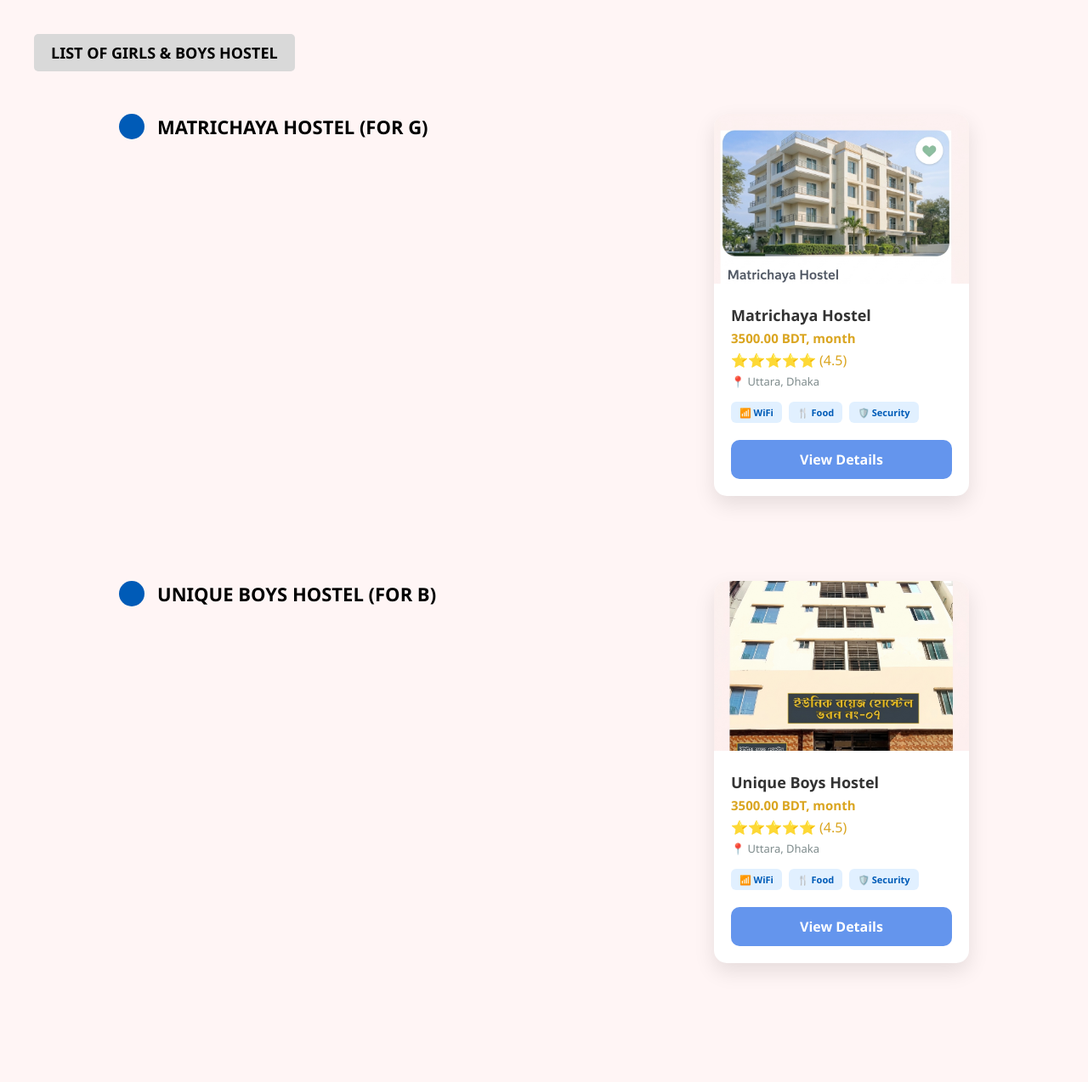
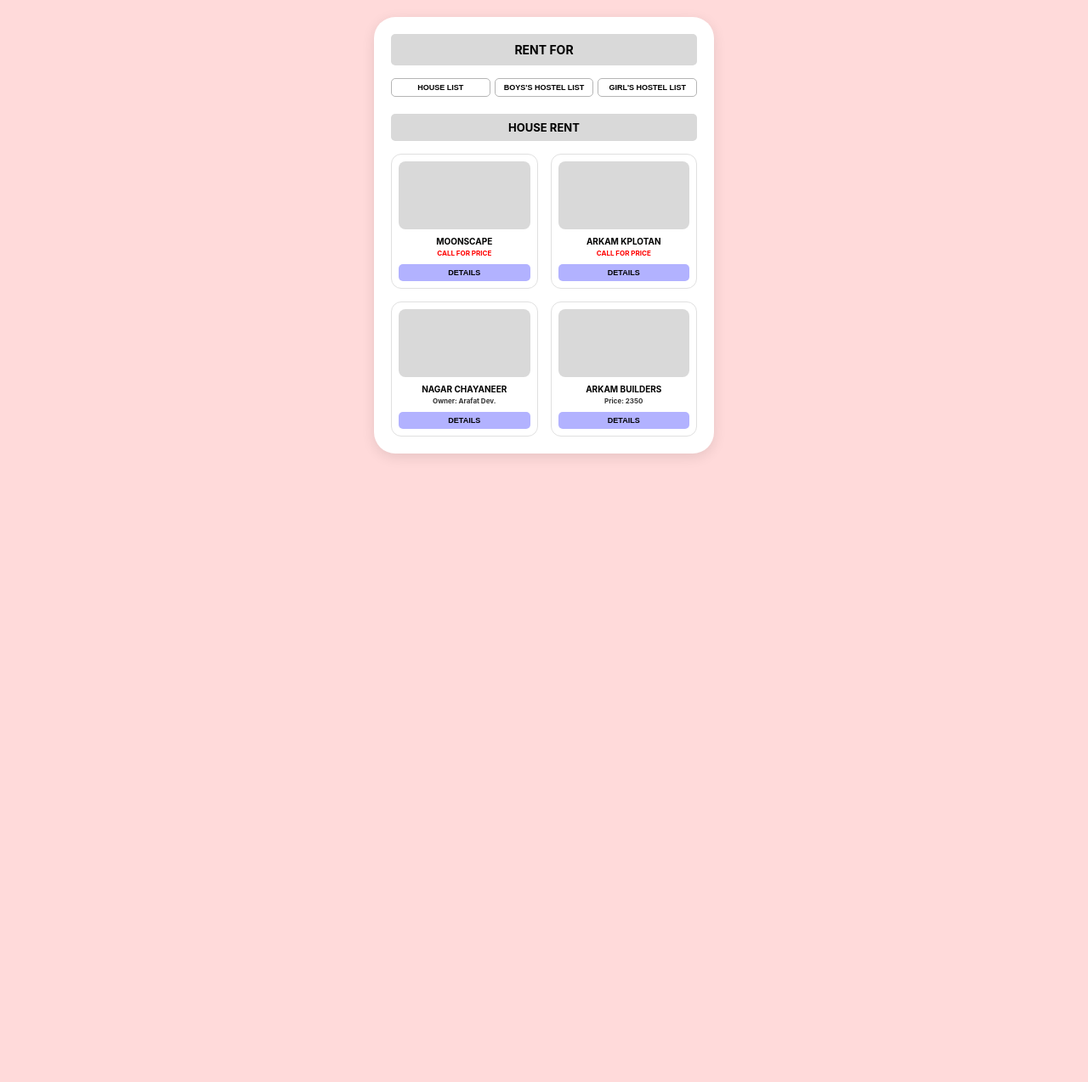
Before and after one commit to Riya1153/StayFinder, a Django app: page /hostels/ in a window 1280 px wide. Shown: the whole page at 85% size. After the commit the page ends 538 px from the top, so only its background shows below. Run offline with Django 5.2, Linux system fonts and the light colour scheme; data comes from the database, SQL or seed files in the repository.

Commit message:
StayFinder-15: Rent For list UI implemented and layout structured

```diff
--- a/core/templates/hostel_list.html
+++ b/core/templates/hostel_list.html
@@ -2,100 +2,148 @@
 <html lang="en">
 <head>
     <meta charset="UTF-8">
-    <title>StayFinder - Hostel List</title>
+    <title>House & Hostel List - StayFinder</title>
     <style>
-        * { margin: 0; padding: 0; box-sizing: border-box; font-family: 'Segoe UI', sans-serif; }
-        body { background-color: #FFF5F5; padding: 40px; }
-
-        .header-box {
-            background: #D9D9D9; display: inline-block; padding: 10px 20px;
-            margin-bottom: 50px; border-radius: 5px;
+        body {
+            background-color: #FFDADA; /* Exact Figma Peach */
+            font-family: 'Inter', sans-serif;
+            margin: 0;
+            padding: 20px;
+            display: flex;
+            justify-content: center;
         }
-        .header-title { font-size: 18px; font-weight: 800; color: #000; }
-
-        .container { max-width: 1000px; margin: 0 auto; }
-
-        /* Figma Card Row Fix */
-        .hostel-row {
+        .main-container {
+            width: 360px; /* Exact mobile-view width */
+            background-color: white;
+            border-radius: 25px;
+            padding: 20px;
+            box-shadow: 0px 4px 15px rgba(0,0,0,0.1);
+        }
+        .header-section {
+            background-color: #D9D9D9;
+            padding: 10px;
+            text-align: center;
+            font-weight: bold;
+            font-size: 14px;
+            border-radius: 5px;
+            margin-bottom: 15px;
+        }
+        .filter-buttons {
             display: flex;
-            justify-content: space-between;
-            align-items: flex-start;
-            margin-bottom: 100px; /* Jate niche niche thikmoto thake */
+            gap: 5px;
+            margin-bottom: 20px;
+        }
+        .filter-btn {
+            flex: 1;
+            background-color: white;
+            border: 1px solid #B5B5B5;
+            padding: 5px 2px;
+            border-radius: 5px;
+            font-size: 9px;
+            font-weight: bold;
+            cursor: pointer;
+        }
+        .rent-title {
+            background-color: #D9D9D9;
+            padding: 8px;
+            text-align: center;
+            font-weight: bold;
+            font-size: 13px;
+            border-radius: 5px;
+            margin-bottom: 15px;
+        }
+        /* Grid Layout like Figma */
+        .property-grid {
+            display: grid;
+            grid-template-columns: 1fr 1fr; /* 2 items per row */
+            gap: 15px;
+        }
+        .card {
+            background: #fff;
+            border: 1px solid #E0E0E0;
+            border-radius: 12px;
+            padding: 8px;
+            display: flex;
+            flex-direction: column;
+            align-items: center;
+        }
+        .img-box {
             width: 100%;
+            height: 80px;
+            background-color: #D9D9D9;
+            border-radius: 8px;
+            margin-bottom: 8px;
         }
-
-        .name-side { display: flex; align-items: center; gap: 15px; width: 50%; }
-        .blue-dot { width: 30px; height: 30px; background: #005BB7; border-radius: 50%; flex-shrink: 0; }
-        .hostel-name { font-size: 22px; font-weight: 800; color: #000; text-transform: uppercase; }
-
-        .card-side { width: 50%; display: flex; justify-content: flex-end; }
-        .card {
-            background: white; border-radius: 15px; width: 300px;
-            box-shadow: 0 10px 25px rgba(0,0,0,0.1); overflow: hidden;
+        .name {
+            font-size: 10px;
+            font-weight: bold;
+            margin-bottom: 3px;
+            text-transform: uppercase;
         }
-
-        .hostel-img { width: 100%; height: 200px; object-fit: cover; }
-        .card-body { padding: 20px; text-align: left; }
-        .card-title { font-size: 18px; font-weight: 700; color: #333; }
-        .card-price { font-size: 15px; color: #DAA520; font-weight: 600; margin: 5px 0; }
-        .card-location { font-size: 13px; color: #7f8c8d; margin-bottom: 15px; }
-
-        /* Features */
-        .features { display: flex; flex-wrap: wrap; gap: 8px; margin-bottom: 20px; }
-        .feature-tag {
-            font-size: 11px; background: #E1F0FF; color: #005BB7;
-            padding: 5px 10px; border-radius: 6px; font-weight: bold;
+        .info {
+            font-size: 8px;
+            font-weight: bold;
+            color: #333;
+            margin-bottom: 8px;
+            text-align: center;
         }
-
-        .btn-view {
-            display: block; width: 100%; padding: 12px;
-            background: #6495ED; color: white; text-align: center;
-            text-decoration: none; border-radius: 10px; font-weight: bold;
+        .price-red {
+            color: #FF0000;
+        }
+        .details-btn {
+            background-color: #B2B2FF; /* Figma Light Purple */
+            border: none;
+            padding: 5px;
+            width: 100%;
+            border-radius: 5px;
+            font-weight: bold;
+            font-size: 9px;
+            cursor: pointer;
         }
     </style>
 </head>
 <body>
 
-    <div class="header-box">
-        <h2 class="header-title">LIST OF GIRLS & BOYS HOSTEL</h2>
-    </div>
+    <div class="main-container">
+        <div class="header-section">RENT FOR</div>
 
-    <div class="container">
-        {% for hostel in hostels %}
-        <div class="hostel-row">
-            <div class="name-side">
-                <span class="blue-dot"></span>
-                <h3 class="hostel-name">{{ hostel.title }} (FOR {{ hostel.gender|upper }})</h3>
+        <div class="filter-buttons">
+            <button class="filter-btn">HOUSE LIST</button>
+            <button class="filter-btn">BOYS'S HOSTEL LIST</button>
+            <button class="filter-btn">GIRL'S HOSTEL LIST</button>
+        </div>
+
+        <div class="rent-title">HOUSE RENT</div>
+
+        <div class="property-grid">
+            <div class="card">
+                <div class="img-box"></div>
+                <div class="name">MOONSCAPE</div>
+                <div class="info price-red">CALL FOR PRICE</div>
+                <button class="details-btn">DETAILS</button>
             </div>
 
-            <div class="card-side">
-                <div class="card">
-                    {% if hostel.image %}
-                        <img src="{{ hostel.image.url }}" class="hostel-img">
-                    {% else %}
-                        <img src="https://via.placeholder.com/300x200" class="hostel-img">
-                    {% endif %}
+            <div class="card">
+                <div class="img-box"></div>
+                <div class="name">ARKAM KPLOTAN</div>
+                <div class="info price-red">CALL FOR PRICE</div>
+                <button class="details-btn">DETAILS</button>
+            </div>
 
-                    <div class="card-body">
-                        <p class="card-title">{{ hostel.title }}</p>
-                        <p class="card-price">{{ hostel.price_per_month }} BDT, month</p>
-                        <p style="color: #DAA520; margin-bottom: 5px;">⭐⭐⭐⭐⭐ (4.5)</p>
-                        <p class="card-location">📍 {{ hostel.location }}</p>
+            <div class="card">
+                <div class="img-box"></div>
+                <div class="name">Nagar Chayaneer</div>
+                <div class="info">Owner: Arafat Dev.</div>
+                <button class="details-btn">DETAILS</button>
+            </div>
 
-                        <div class="features">
-                            <span class="feature-tag">📶 WiFi</span>
-                            <span class="feature-tag">🍴 Food</span>
-                            <span class="feature-tag">🛡️ Security</span>
-                        </div>
-
-                        <a href="#" class="btn-view">View Details</a>
-                    </div>
-                </div>
+            <div class="card">
+                <div class="img-box"></div>
+                <div class="name">ARKAM BUILDERS</div>
+                <div class="info">Price: 2350</div>
+                <button class="details-btn">DETAILS</button>
             </div>
         </div>
-        {% empty %}
-            <p>Admin theke hostel add koro!</p>
-        {% endfor %}
     </div>
 
 </body>
--- a/core/views.py
+++ b/core/views.py
@@ -3,10 +3,6 @@ from .models import Hostel
 
 def front_page(request):
     return render(request, 'front_page.html') # Page 1
-
-def hostel_list(request):
-    hostels = Hostel.objects.all()
-    return render(request, 'hostel_list.html', {'hostels': hostels}) # Page 5
 
 def registration(request):
     return render(request, 'registration.html')
@@ -22,3 +18,6 @@ def add_hostel(request):
 
 def dashboard(request):
     return render(request, 'dashboard.html')
+
+def hostel_list(request):
+    return render(request, 'hostel_list.html')
--- a/stayfinder_backend/urls.py
+++ b/stayfinder_backend/urls.py
@@ -1,18 +1,19 @@
 from django.contrib import admin
 from django.urls import path
-from core.views import hostel_list, front_page, registration, login_view, forget_password, add_hostel, dashboard
+from core.views import front_page, registration, login_view, forget_password, add_hostel, dashboard, hostel_list
 from django.conf import settings
 from django.conf.urls.static import static
 
 urlpatterns = [
     path('admin/', admin.site.urls),
     path('', front_page, name='front_page'),
-    path('hostels/', hostel_list, name='hostel_list'),
     path('registration/', registration, name='registration'),
     path('login/', login_view, name='login'),
     path('forget-password/', forget_password, name='forget_password'),
     path('add-hostel/', add_hostel, name='add_hostel'),
     path('dashboard/', dashboard, name='dashboard'),
+    path('hostels/', hostel_list, name='hostel_list')
+
 ]
 
 if settings.DEBUG:
```
